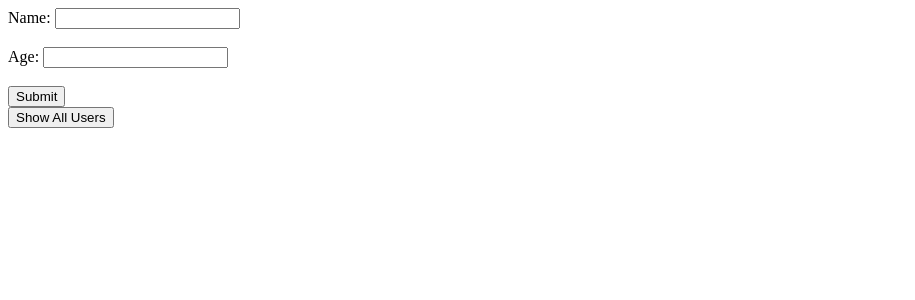
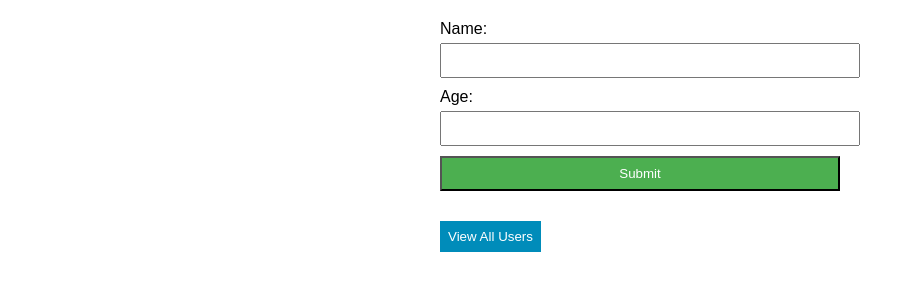
Before and after one commit to yassinex02/ASE_SQLAPP, a Flask app: page / in a window 1280 px wide. Shown: the top 300 px of the page, without its empty margins (0-915 px from the left). Run offline with Flask 3, Linux system fonts and the light colour scheme; some libraries are stand-ins or nearby versions.

Commit message:
maybeeee

```diff
--- a/app.py
+++ b/app.py
@@ -5,7 +5,7 @@ import os
 import pymssql
 
 app = Flask(__name__)
-app.config['SECRET_KEY'] = os.environ.get('FLASK_SECRET_KEY', 'default_key')
+app.config['SECRET_KEY'] = os.environ.get('FLASK_SECRET_KEY', 'different_key')
 
 # CSRF Protection
 csrf = CSRFProtect(app)
@@ -59,14 +59,17 @@ def submit():
     cursor.close()
     conn.close()
 
+    # Show confirmation message
+    confirmation_message = f'Thank you, {name}! Your information has been submitted successfully.'
+
     return render_template_string(f'''
-        <h1>Hello {name}, you are {age} years old!</h1>
-        <button onclick="window.location.href='/users'">Show All Users</button>
+        <h1>{confirmation_message}</h1>
+        <button onclick="window.location.href='/view-users'">View All Users</button>
     ''')
 
 
-@app.route('/users')
-def users():
+@app.route('/view-users')
+def view_users():
     conn = get_db_connection()
     cursor = conn.cursor()
     cursor.execute("SELECT * FROM user_info")
@@ -74,8 +77,8 @@ def users():
     cursor.close()
     conn.close()
 
-    return render_template('data.html', users=users)
+    return render_template('database.html', users=users)
 
 
 if __name__ == '__main__':
-    app.run(debug=False)
+    app.run()
--- a/templates/index.html
+++ b/templates/index.html
@@ -1,20 +1,59 @@
 <!DOCTYPE html>
-<html>
+<html lang="en">
   <head>
+    <meta charset="UTF-8" />
+    <meta name="viewport" content="width=device-width, initial-scale=1.0" />
     <title>Input Form</title>
+    <style>
+      body {
+        font-family: Arial, sans-serif;
+        max-width: 400px;
+        margin: 0 auto;
+        padding: 20px;
+      }
+
+      form {
+        margin-bottom: 20px;
+      }
+
+      label {
+        display: block;
+        margin-bottom: 5px;
+      }
+
+      input {
+        width: 100%;
+        padding: 8px;
+        margin-bottom: 10px;
+      }
+
+      input[type="submit"] {
+        background-color: #4caf50;
+        color: white;
+        cursor: pointer;
+      }
+
+      button {
+        background-color: #008cba;
+        color: white;
+        padding: 8px;
+        border: none;
+        cursor: pointer;
+      }
+    </style>
   </head>
   <body>
     <form action="/submit" method="post">
       <input type="hidden" name="csrf_token" value="{{ csrf_token() }}" />
       <!-- Include CSRF token here -->
       <label for="name">Name:</label>
-      <input type="text" id="name" name="name" /><br /><br />
+      <input type="text" id="name" name="name" required /><br />
       <label for="age">Age:</label>
-      <input type="text" id="age" name="age" /><br /><br />
+      <input type="text" id="age" name="age" required /><br />
       <input type="submit" value="Submit" />
     </form>
 
     <!-- Button to show users -->
-    <button onclick="window.location.href='/users'">Show All Users</button>
+    <button onclick="window.location.href='/view-users'">View All Users</button>
   </body>
 </html>
```
Also changed, not shown: templates/data.html (deleted, +0 -14 lines), templates/database.html (added, +37 -0 lines).
